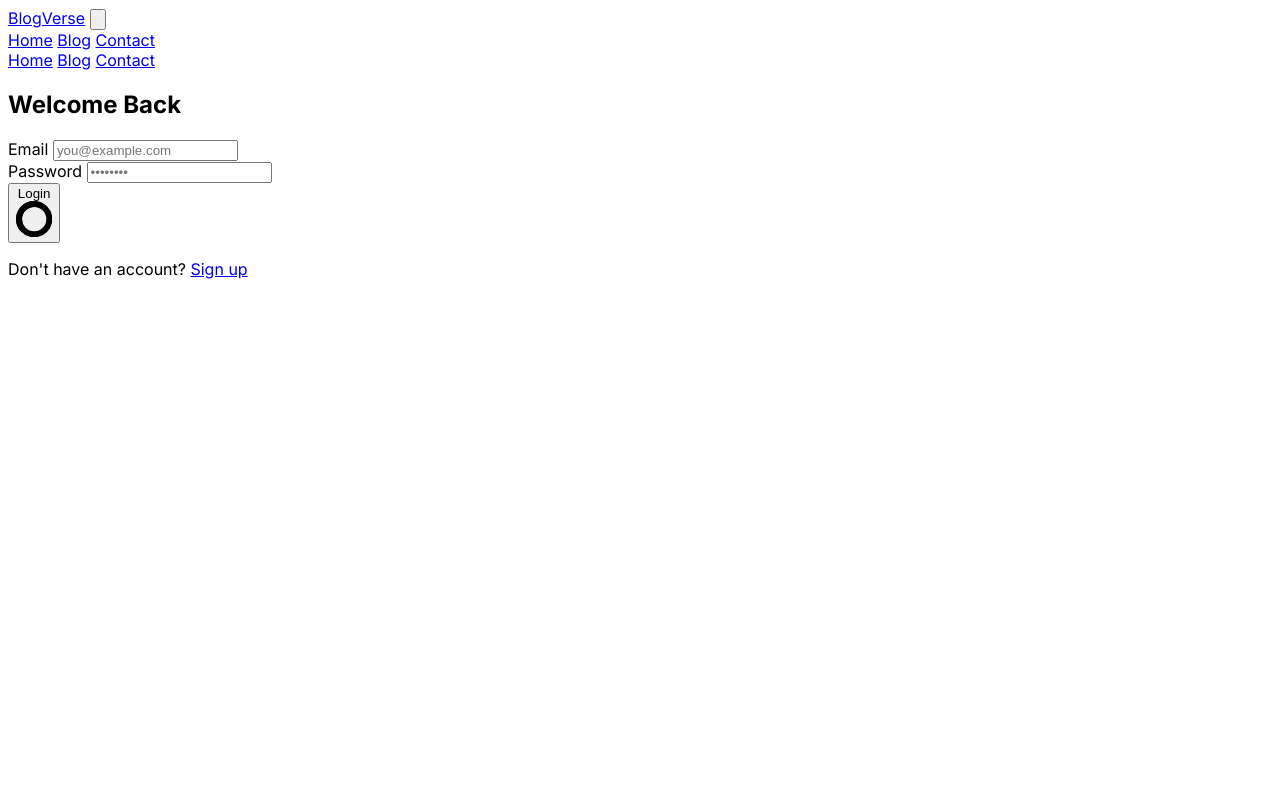
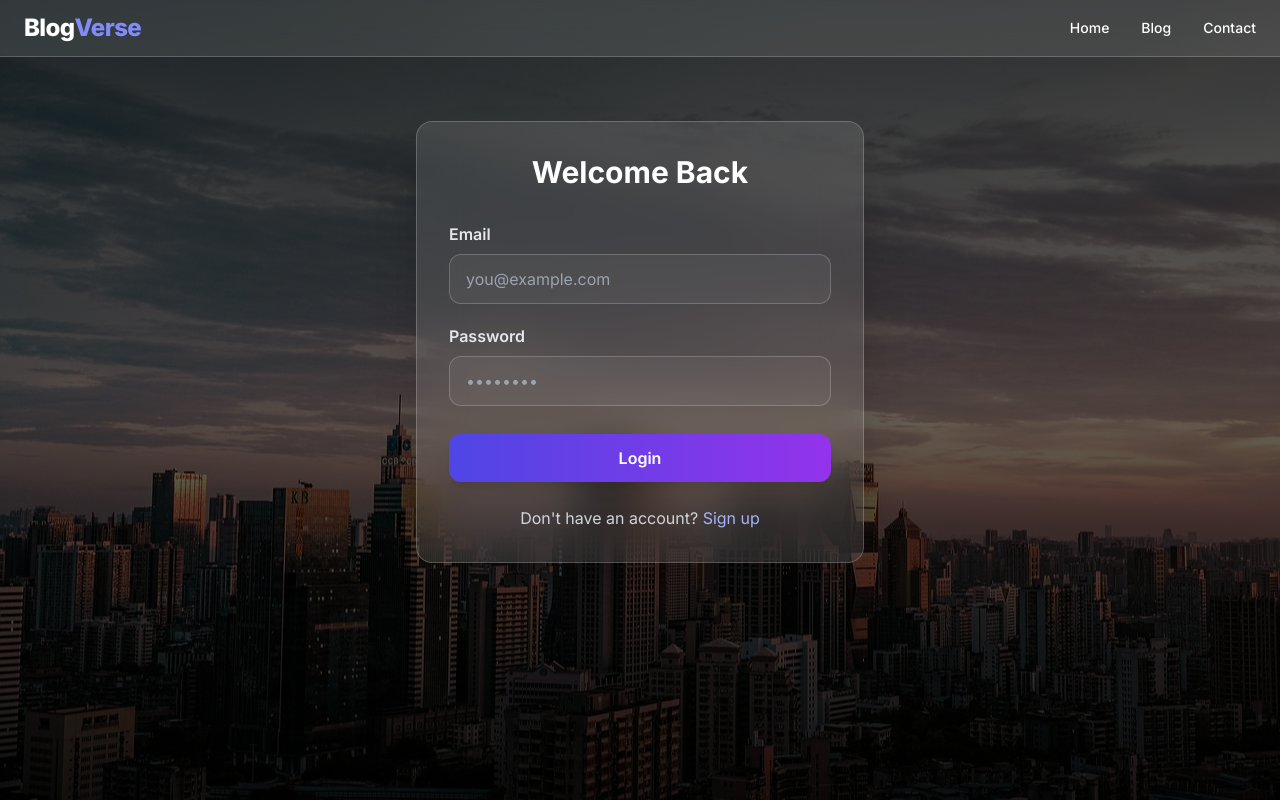
Before and after one commit to mohsin-ali08/Blogging-website-Express-Thoughts, a website with bundled scripts: page pages/auth/login/login.html in a window 1280 px wide. Built offline with nearby package versions, Linux system fonts and the light colour scheme.

Commit message:
fix: correct CSS path depth for login and signup pages (3 levels deep)

```diff
--- a/pages/auth/login/login.html
+++ b/pages/auth/login/login.html
@@ -9,7 +9,7 @@
       href="https://fonts.googleapis.com/css2?family=Inter:wght@300;400;500;600;700;800&display=swap"
       rel="stylesheet"
     />
-    <link rel="stylesheet" href="../../css/output.css" />
+    <link rel="stylesheet" href="../../../css/output.css" />
     <style>
       body { font-family: 'Inter', sans-serif; }
     </style>
--- a/pages/auth/signup/signup.html
+++ b/pages/auth/signup/signup.html
@@ -9,7 +9,7 @@
       href="https://fonts.googleapis.com/css2?family=Inter:wght@300;400;500;600;700;800&display=swap"
       rel="stylesheet"
     />
-    <link rel="stylesheet" href="../../css/output.css" />
+    <link rel="stylesheet" href="../../../css/output.css" />
     <style>
       body { font-family: 'Inter', sans-serif; }
     </style>
```
